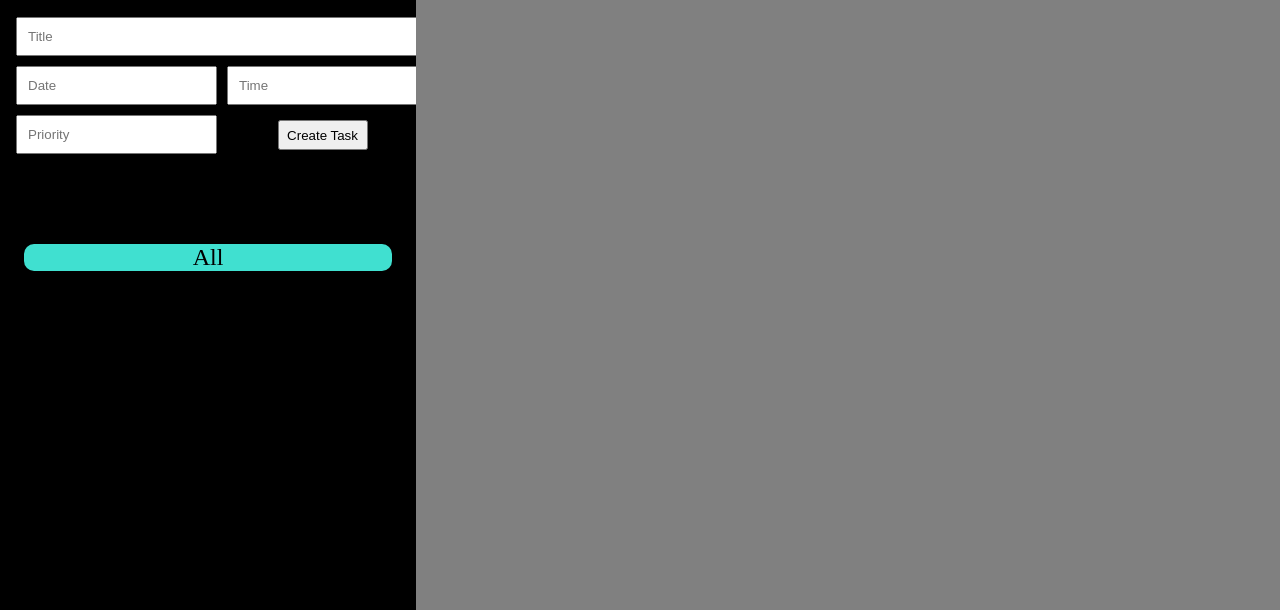
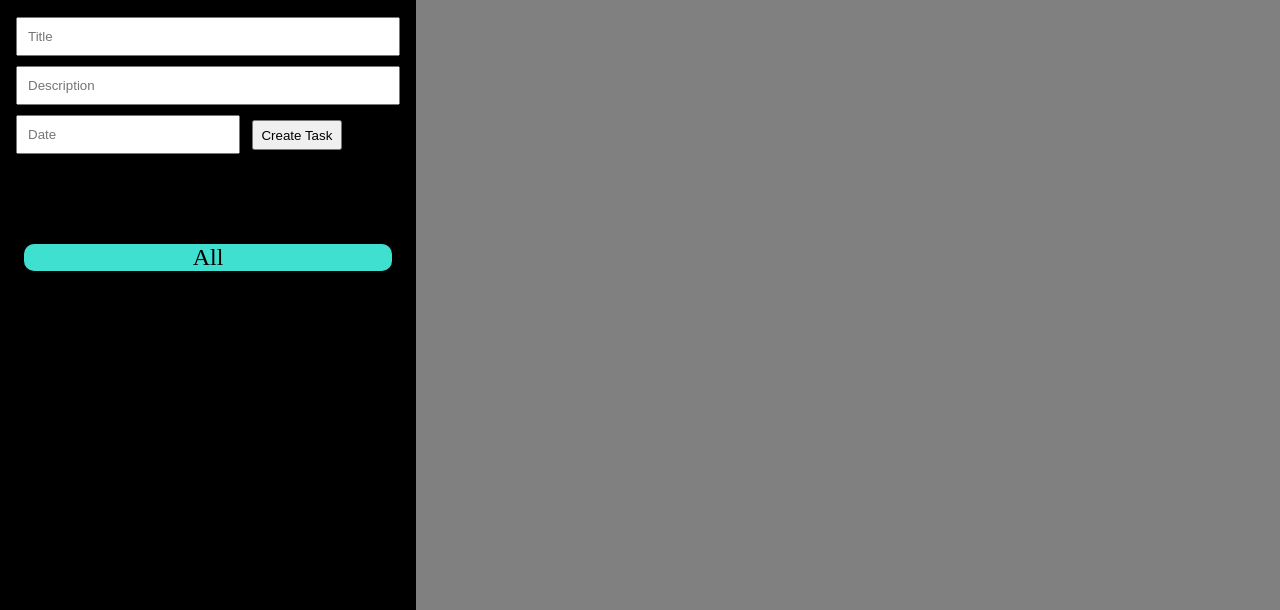
Before and after one commit to cmstiver/productivity-list, a plain HTML site: page index.html in a window 1280 px wide. Shown: the part 190-800 px from the top of the page. Drawn offline with Linux system fonts and the light colour scheme.

Commit message:
minor changes

```diff
--- a/index.html
+++ b/index.html
@@ -12,9 +12,8 @@
         <h1 style="color: white;">New Task:</h1>
         <div id="createtask">
             <input type="text" id="title-input" class="text-input" placeholder="Title">
+            <input type="text" id="desc-input" class="text-input" placeholder="Description">
             <input type="text" id="date-input" class="text-input" placeholder="Date">
-            <input type="text" id="time-input" class="text-input" placeholder="Time">
-            <input type="text" id="priority-input" class="text-input" placeholder="Priority">
             <button id="create-task">Create Task</button>
         </div>
         <div id="groups">
--- a/style.css
+++ b/style.css
@@ -12,7 +12,7 @@ body {
 }
 #createtask {
     display: grid;
-    grid-template-columns: auto auto;
+    grid-template-columns: auto auto auto auto;
     padding-left: 1em;
     padding-right: 1em;
 }
@@ -21,10 +21,10 @@ body {
     margin-top: 10px;
 }
 #title-input {
-    grid-column: 1 / 3;
+    grid-column: 1 / 5;
 }
-#time-input {
-    margin-left: 10px;
+#desc-input {
+    grid-column: 1 / 5;
 }
 #create-task {
     height: 30px;
```
